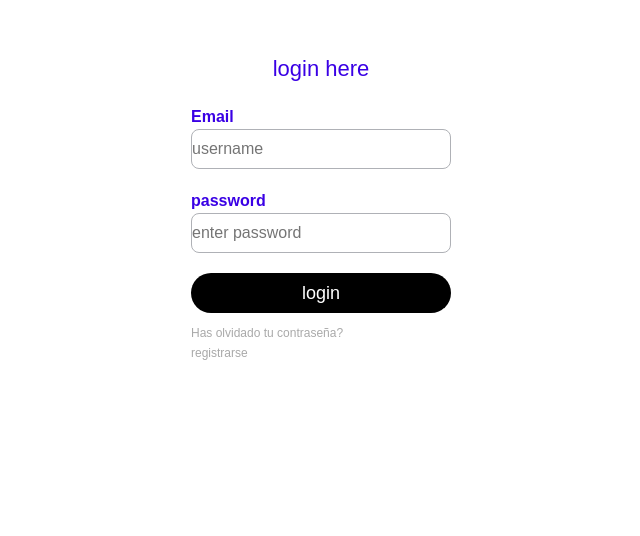
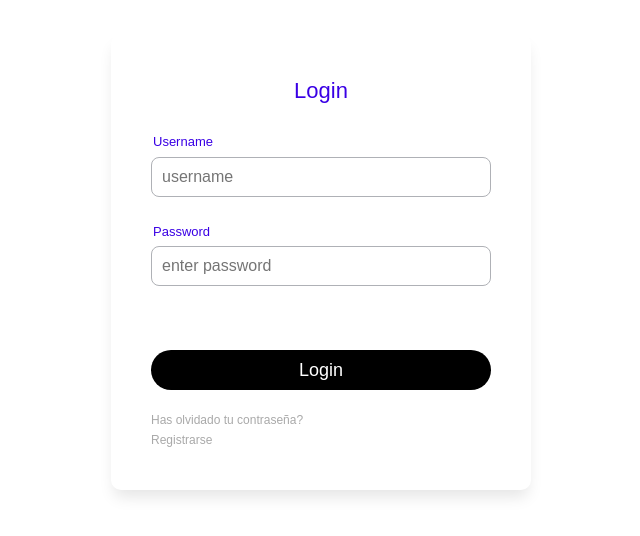
Before and after one commit to Sallaks/FronEndProject, an Angular app: page /login in a window 1280 px wide. Shown: the part 138-674 px from the top of the page, without its empty margins (319-959 px from the left). Built offline with nearby package versions, Linux system fonts and the light colour scheme.

Commit message:
fix authentication and fix styles in login page

```diff
--- a/src/app/core/services/auth.service.ts
+++ b/src/app/core/services/auth.service.ts
@@ -1,35 +1,39 @@
-import { Injectable } from '@angular/core';
+import {Injectable} from '@angular/core';
 import {Ilogin} from "../interfaces/login";
 import {ISession} from "../interfaces/session";
 import {BACKEND_URL} from "../constants/backend";
+import {Router} from "@angular/router";
 
 @Injectable({
   providedIn: 'root'
 })
 export class AuthService {
 
-  constructor() { }
+  constructor(private router: Router) {
+  }
 
 
   private loggedIn: boolean = false;
 
   async login(authentication: Ilogin): Promise<boolean> {
-    const res = await fetch(BACKEND_URL + '/api/authentication/authenticate', {
+
+    const token = await fetch(BACKEND_URL + '/api/authentication/authenticate', {
       method: "POST",
       body: JSON.stringify(authentication),
-      headers: { 'Content-Type': 'application/json' }
+      headers: {'Content-Type': 'application/json'}
+    }).then((res) => {
+      if (!res.ok) return
+      return res.text()
     })
-    //console.log(res.text(), 'soy el token');
-    if(!res.ok) return false
-    const token = res.text();
-    console.log(token)
-    if (!token) return false;
-    debugger;
+
+    if (!token) return false
+
     this.setSession(token);
+
     return true;
   }
 
-  isLoggedIn(){
+  isLoggedIn() {
     return this.loggedIn;
   }
 
@@ -38,7 +42,7 @@ export class AuthService {
     if (item !== 'invalid') {
       return JSON.parse(item);
     }
-    return { expiresIn: '', token: '' };
+    return {expiresIn: '', token: ''};
   }
 
   setSession(token: any, expiresTimeHours: number = 24) {
@@ -51,21 +55,11 @@ export class AuthService {
     };
 
     localStorage.setItem('session', JSON.stringify(session));
-    //window.location.reload();
-  }
-
-  async getMe() {
-    const res = await fetch('', {
-      headers: {
-        Authorization: this.getSession().token!,
-      },
-    });
-    return await res.json();
   }
 
   resetSession() {
     localStorage.removeItem('session');
     this.loggedIn = false;
-    window.location.reload();
+    this.router.navigate(["/"])
   }
 }
--- a/src/app/core/services/contact.service.ts
+++ b/src/app/core/services/contact.service.ts
@@ -19,7 +19,7 @@ export class ContactService {
       method: 'GET',
       headers: {
         'Content-type': 'application/json',
-        'Authentication': this.authService.getSession().token!
+        'Authorization': `Bearer ${this.authService.getSession().token!}`
       },
     });
     return res.json();
@@ -31,7 +31,7 @@ export class ContactService {
       method: 'GET',
       headers: {
         'Content-type': 'application/json',
-        'Authentication': this.authService.getSession().token!
+        'Authorization': `Bearer ${this.authService.getSession().token!}`
       }
     });
     return data.json();
--- a/src/app/public/pages/login/login.component.html
+++ b/src/app/public/pages/login/login.component.html
@@ -1,30 +1,23 @@
 <div class="main">
+  <div class="login-box">
+    <h1>Login</h1>
+    <form #loginFrom="ngForm" (ngSubmit)="loginUser(loginFrom)">
+      <label class="username" for="username">Username</label>
+      <input type="text" name="username" id="username" placeholder="username" required [(ngModel)]="login.username"
+             #username="ngModel">
 
-
-    <div class="login-box">
-        <h1>login here</h1>
-
-        <form #loginFrom="ngForm" (ngSubmit)="loginUser(loginFrom)">
-
-            <label class="username" for="username">Email</label>
-            <input type="text" name="username" id="username" placeholder="username" required [(ngModel)]="login.username" #username="ngModel">
-            <!--<p *ngIf="username.touched && username.errors">invalid email.</p>-->
-
-            <label for="password">password</label>
-            <input type="password" name="password" id="password" placeholder="enter password" required [(ngModel)]="login.password" [required]="true" [minlength]="8" #password="ngModel">
-            <div *ngIf="password.touched && password.errors">the password required at least 8 characters</div>
-
-            <button class="btn-login" type="submit" value="login" routerLink="/login">login</button>
-
-
-
-        </form>
-        <div class="p">
-            <a href="/resetpsw">Has olvidado tu contraseña?</a>
-            <a href="/register">registrarse</a>
-        </div>
+      <label for="password">Password</label>
+      <input type="password" name="password" id="password" placeholder="enter password" required
+             [(ngModel)]="login.password" [required]="true" [minlength]="8" #password="ngModel">
+      <div *ngIf="password.touched && password.errors">La contraseña requiere al menos 8 carácteres</div>
+      <div  [ngClass]="{'success' : !error, 'fail': error}">
+        <span>Contraseña o Usuario incorrectos</span>
+      </div>
+      <button class="btn-login" type="submit" value="login" routerLink="/login">Login</button>
+    </form>
+    <div class="p">
+      <a href="/resetpsw">Has olvidado tu contraseña?</a>
+      <a href="/register">Registrarse</a>
     </div>
-
-
-
+  </div>
 </div>
--- a/src/app/public/pages/login/login.component.scss
+++ b/src/app/public/pages/login/login.component.scss
@@ -1,33 +1,19 @@
 .main {
-
-    margin: 0;
-    padding: 0;
   font-family: sans-serif;
+  height: 100vh;
   display: flex;
-    // text-align: center;
-    //  justify-content: center;
-    //  align-items: center;
+  justify-content: center;
+  align-items: center;
 }
 
 .login-box {
-    width: 320px;
-    height: 420px;
+  max-width: 420px;
+  min-width: 320px;
+  width: 50%;
   color: #3A00E5;
-    // transform: translate(-1%, -1%);
-    // box-sizing: border-box;
-    padding-left: 225px;
-    justify-content: center;
-     padding: 70px 30px;
-    // padding: 30px 60px;
-    padding: auto;
-    // border-radius: 20px;
-    margin-top: 120px;
-    box-sizing: inherit ;
-    display: inline-block;
-    margin-left: auto;
-    margin-right: auto;
-    text-align: left;
-
+  box-shadow: 0 10px 15px -3px rgba(0,0,0,0.1);
+  border-radius: 10px;
+  padding: 40px;
 }
 
 .login-box h1 {
@@ -35,31 +21,26 @@
   padding: 0 0 20px;
   text-align: center;
   font-size: 22px;
+  font-weight: 500;
 }
 
-.login-box label{
+.login-box label {
   margin: 0;
-    padding: 0;
-    font-weight: bold;
+  padding: 5px 2px;
   display: block;
-
+  font-size: 13px;
 }
-
 
 .login-box input {
   width: 100%;
   margin-bottom: 20px;
-}
-
-.login-box input {
-    // border: none;
+  padding: 10px;
   border: 1px solid #AFB1B6;
   border-radius: 8px;
-    //background: transparent;
   outline: none;
   height: 40px;
   font-size: 16px;
-
+  background-color: #FFFFFF;
 }
 
 .btn-login {
@@ -67,18 +48,13 @@
   outline: none;
   height: 40px;
   background: black;
-    // b80f22
-    color: #fff;
+  color: #FFFFFF;
   font-size: 18px;
   border-radius: 20px;
   width: 100%;
-    margin-bottom: 10px;
-}
-
-.login-box input[type="submit"]:hover {
+  margin: 20px 0;
   cursor: pointer;
-    background: #ffc107;
-    color: #000;
+  touch-action: manipulation;
 }
 
 .login-box a {
@@ -89,13 +65,22 @@
 }
 
 .login-box a:hover {
-    color: #fff;
+  color: #3A00E5;
 }
 
-.p{
-
+.p {
   color: #000;
   display: flex;
   flex-direction: column;
+}
 
+.fail {
+  color: #e50000;
+  font-size: 13px;
+  font-weight: bold;
+  text-align: center;
 }
+
+.success {
+  visibility: hidden;
+}
--- a/src/app/public/pages/login/login.component.ts
+++ b/src/app/public/pages/login/login.component.ts
@@ -14,6 +14,8 @@ export class LoginComponent implements OnInit {
   constructor(private authService: AuthService, private router: Router) {
   }
 
+  error : boolean = false
+
 
   login: Ilogin = {
     username: '',
@@ -25,10 +27,9 @@ export class LoginComponent implements OnInit {
   }
 
   async loginUser(form:NgForm){
-    //Valor del formulario para no usar NgModel
-    console.log(form.value);
-    const token = await this.authService.login(form.value);
-    if(token) this.router.navigate(['/contacts']);
+    const res = await this.authService.login(form.value);
+    if(res) await this.router.navigate(['/contacts']);
+    else this.error = true
   }
 
 }
```
Lines whose indentation alone changed are shown as unchanged.
